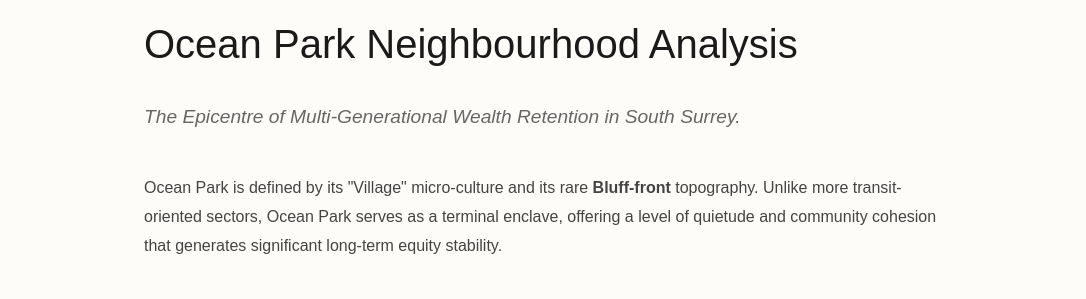
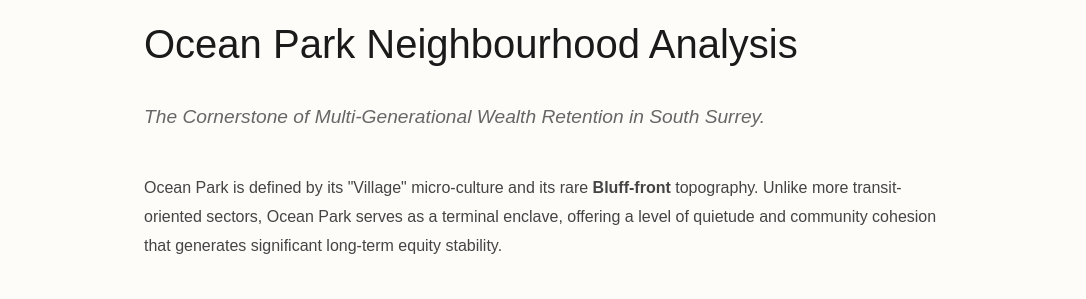
Before and after one commit to gvancouverhomes/tanvirbhupal-site, a Jekyll site: the page built from neighbourhoods/ocean-park.md, in a window 1280 px wide. Shown: the part 218-517 px from the top of the page, without its empty margins (96-1182 px from the left). Built offline with Jekyll 4.4.1, drawn with Linux system fonts in a browser that asks for light colours.

Commit message:
cornerstone instead of epicentre

```diff
--- a/neighbourhoods/ocean-park.md
+++ b/neighbourhoods/ocean-park.md
@@ -8,7 +8,7 @@ permalink: /neighbourhoods/ocean-park/
 <section class="section-pad">
   <div style="max-width: 800px; margin: 0 auto;">
     <h1 style="font-size: 2.5rem; font-weight: normal; color: #1a1a1a; margin-bottom: 20px;">Ocean Park Neighbourhood Analysis</h1>
-    <p style="font-size: 1.2rem; color: #666; margin-bottom: 40px; font-style: italic;">The Epicentre of Multi-Generational Wealth Retention in South Surrey.</p>
+    <p style="font-size: 1.2rem; color: #666; margin-bottom: 40px; font-style: italic;">The Cornerstone of Multi-Generational Wealth Retention in South Surrey.</p>
 
     <div style="color: #444; line-height: 1.8;">
         <p>Ocean Park is defined by its "Village" micro-culture and its rare <strong>Bluff-front</strong> topography. Unlike more transit-oriented sectors, Ocean Park serves as a terminal enclave, offering a level of quietude and community cohesion that generates significant long-term equity stability.</p>
```
